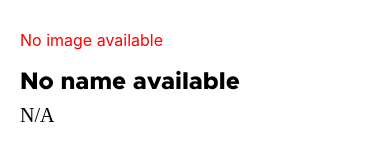
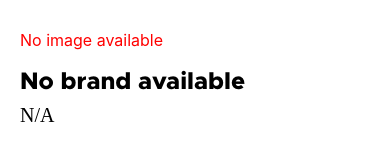
Before and after one commit to YungFuzzzz/mobile_development, a React Native app: screen /ProductDetails in a window 390 px wide. Shown: the part 351-511 px from the top of the page. Built offline with nearby package versions, Linux system fonts and the light colour scheme; no server answers; a web font is replaced by a local one.

Commit message:
fix: Fixed item details to show right information.

```diff
--- a/screens/ProductDetails.js
+++ b/screens/ProductDetails.js
@@ -3,10 +3,9 @@ import { View, Text, Image, StyleSheet } from 'react-native';
 
 const ProductDetails = ({ route }) => {
   const product = route?.params?.product || {};
-  const sku = product?.skus?.[0]?.fieldData || {};
-  const mainImageUrl = sku['main-image']?.url || '';
-  const name = sku.name || 'No name available';
-  const price = sku.price?.value ? `€${(sku.price.value / 100).toFixed(2)}` : 'N/A';
+  const mainImageUrl = product.imageUrl || '';
+  const name = product.brand || 'No brand available';
+  const price = product.price || 'N/A';
 
   if (!mainImageUrl) {
     return (
```
